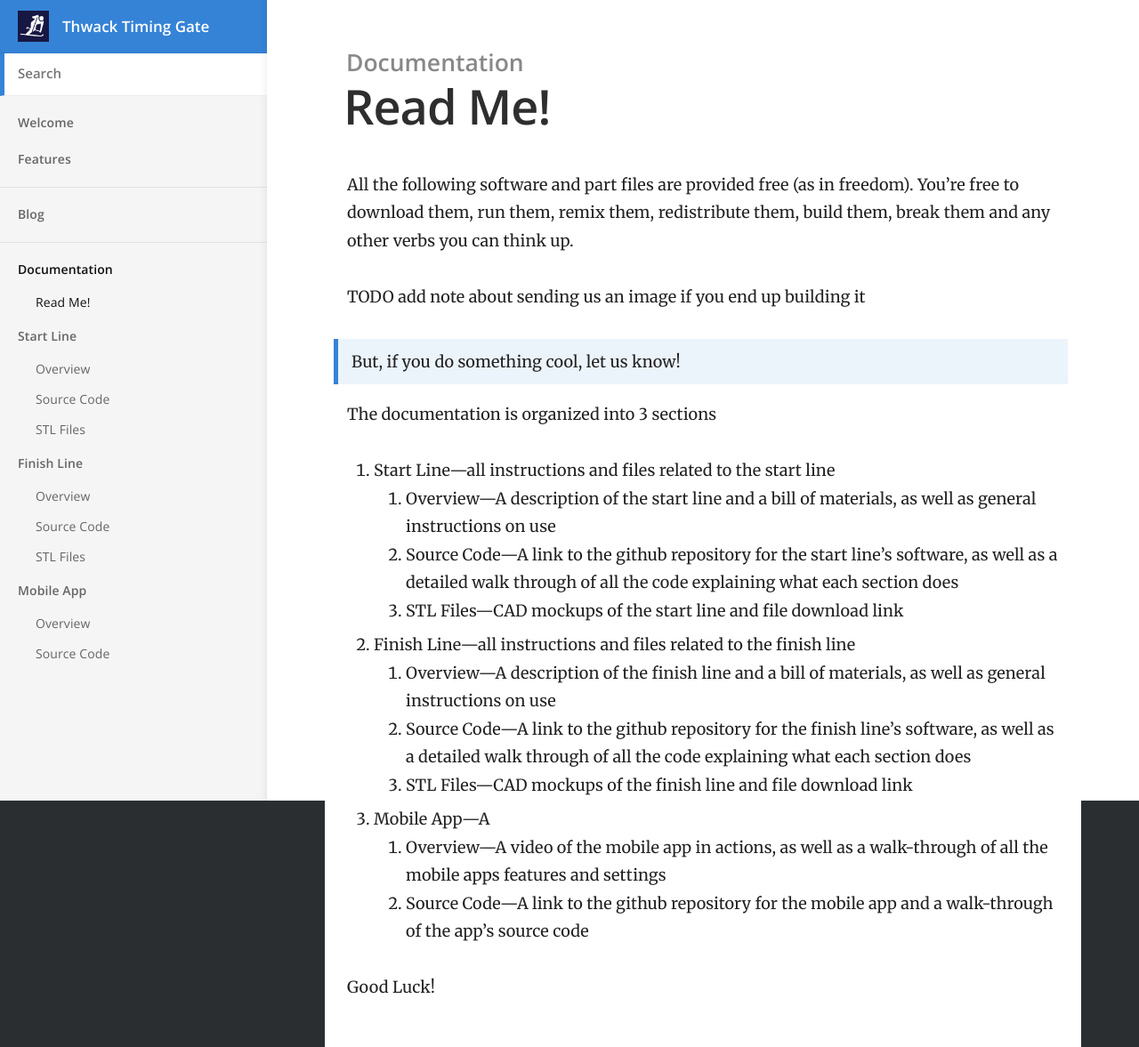
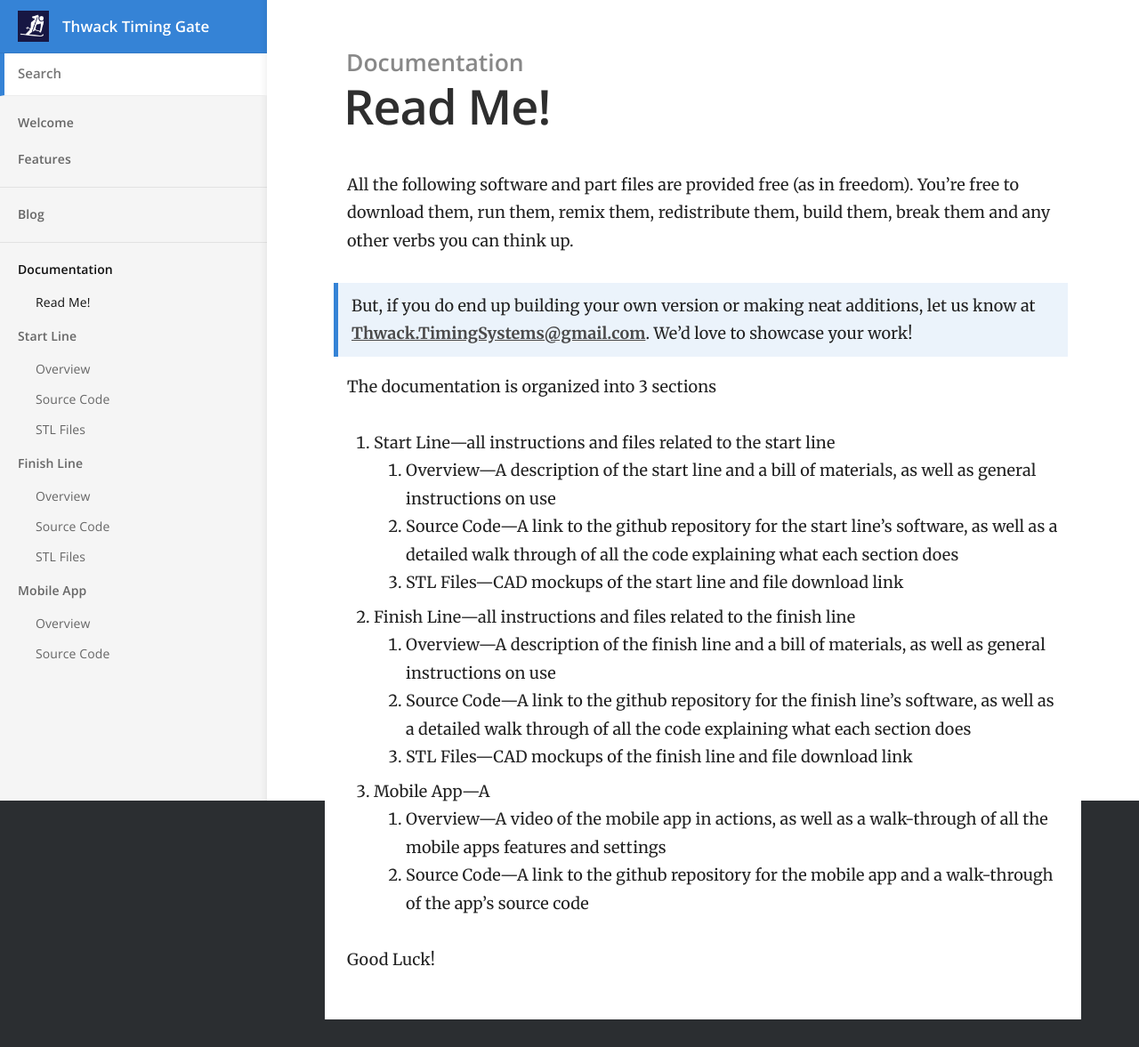
Before and after one commit to P-bibs/ThwackTimingSystems.github.io, a Jekyll site: the page built from _docs/0Documentation/readMe!.md, in a window 1280 px wide. Shown: the whole page at 89% size. Built offline with Jekyll 4.4.1, drawn with Linux system fonts in a browser that asks for light colours; after the commit the page ends 1146 px from its top, so only the background shows below that.

Commit message:
added images

```diff
--- a/_docs/0Documentation/readMe!.md
+++ b/_docs/0Documentation/readMe!.md
@@ -6,8 +6,8 @@
 
 All the following software and part files are provided free (as in freedom). You're free to download them, run them, remix them, redistribute them, build them, break them and any other verbs you can think up.
 
-TODO add note about sending us an image if you end up building it
-> But, if you do something cool, let us know!
+
+> But, if you do end up building your own version or making neat additions, let us know at <b><a href="mailto:thwack.timingsystems@gmail.com">Thwack.TimingSystems@gmail.com</a></b>. We'd love to showcase your work!
 
 The documentation is organized into 3 sections
 
```
Also changed, not shown: _docs/1startLine/stlFiles.md (+3 -2 lines), _posts/2016-01-12-media-support.md (deleted, +0 -17 lines), _posts/2016-02-05-general-fixes-and-improvements.md (deleted, +0 -16 lines), index.md (+4 -0 lines), images/startLine/full.png (added), images/startLine/fullExplode.png (added), images/startLine/noSide.png (added), images/startLine/noSideNoTop.png (added), images/startLine/noSideNoTopCutaway.png (added), images/startLine/noTopCutaway.png (added), images/startLine/sideView.png (added), images/startLine/topShelfOrtho.png (added), images/startLine/topShelfTop.png (added), images/startLine/topShelfTop2.png (added), 1 more files, 1 other file.
